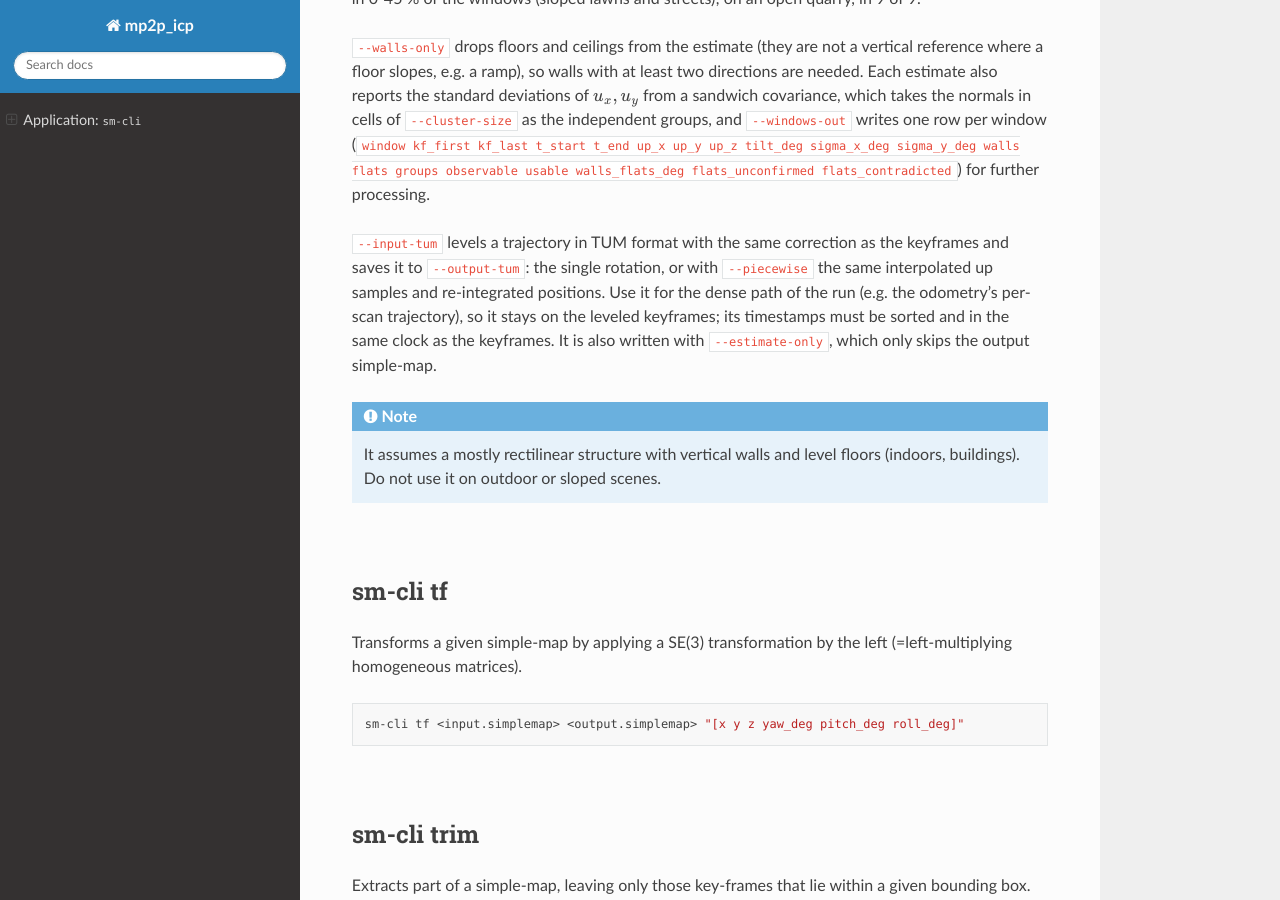
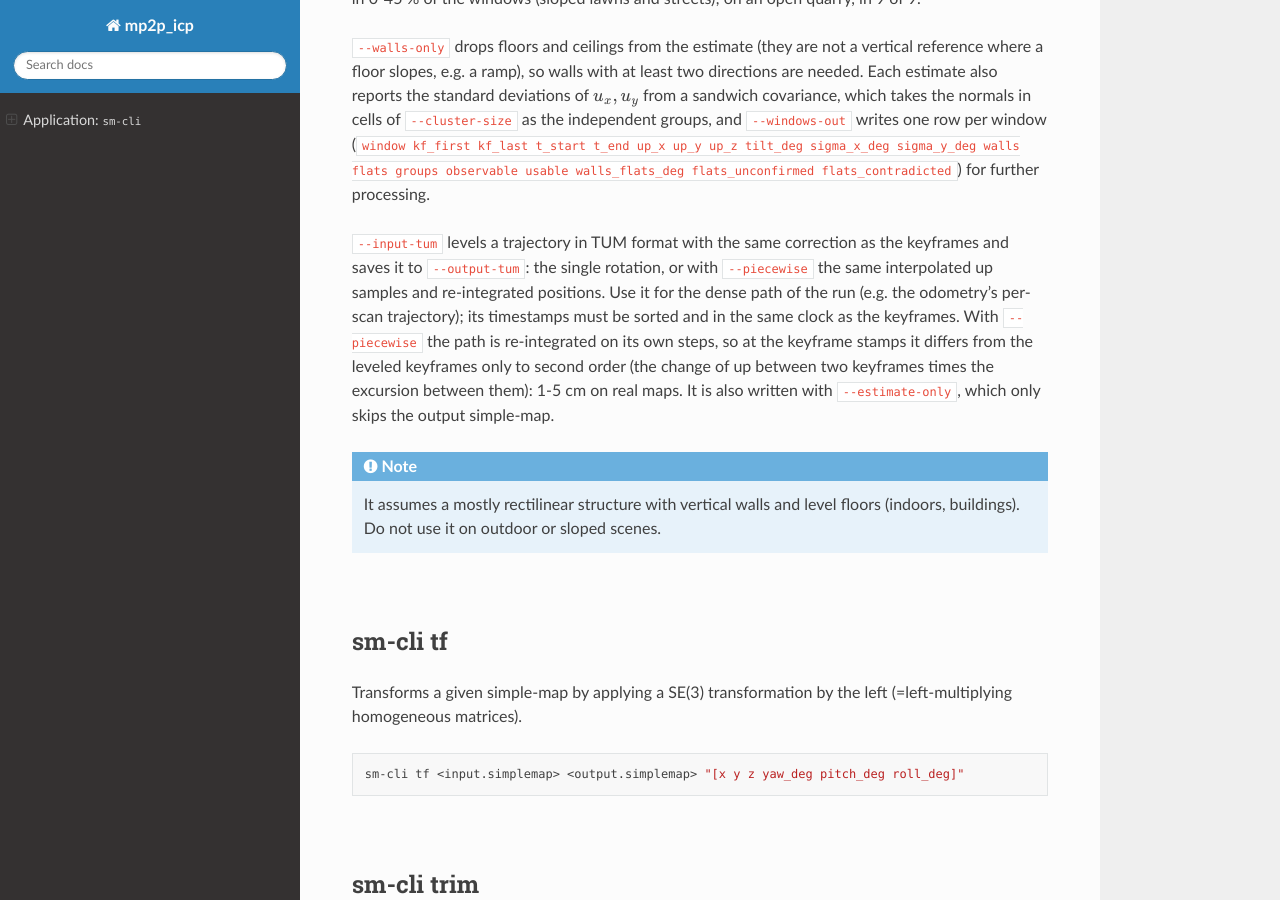
Before and after one commit to MOLAorg/mp2p_icp, a Sphinx documentation site: the page built from docs/source/app_sm-cli.rst, in a window 1280 px wide and 900 px high, scrolled down 3406 px. Built offline with Sphinx 7.4.7 and the Read the Docs theme 3.1.0, drawn with Linux system fonts in a browser that asks for light colours; comment, search, counter and statistics services are not loaded.

Commit message:
Document how closely the leveled dense path follows the keyframes

```diff
--- a/docs/source/app_sm-cli.rst
+++ b/docs/source/app_sm-cli.rst
@@ -164,9 +164,11 @@ observable usable walls_flats_deg flats_unconfirmed flats_contradicted``) for fu
 
 ``--input-tum`` levels a trajectory in TUM format with the same correction as the keyframes and saves it to
 ``--output-tum``: the single rotation, or with ``--piecewise`` the same interpolated up samples and re-integrated
-positions. Use it for the dense path of the run (e.g. the odometry's per-scan trajectory), so it stays on the
-leveled keyframes; its timestamps must be sorted and in the same clock as the keyframes. It is also written with
-``--estimate-only``, which only skips the output simple-map.
+positions. Use it for the dense path of the run (e.g. the odometry's per-scan trajectory); its timestamps must be
+sorted and in the same clock as the keyframes. With ``--piecewise`` the path is re-integrated on its own steps, so at
+the keyframe stamps it differs from the leveled keyframes only to second order (the change of up between two
+keyframes times the excursion between them): 1-5 cm on real maps. It is also written with ``--estimate-only``, which
+only skips the output simple-map.
 
 .. note::
 
```
